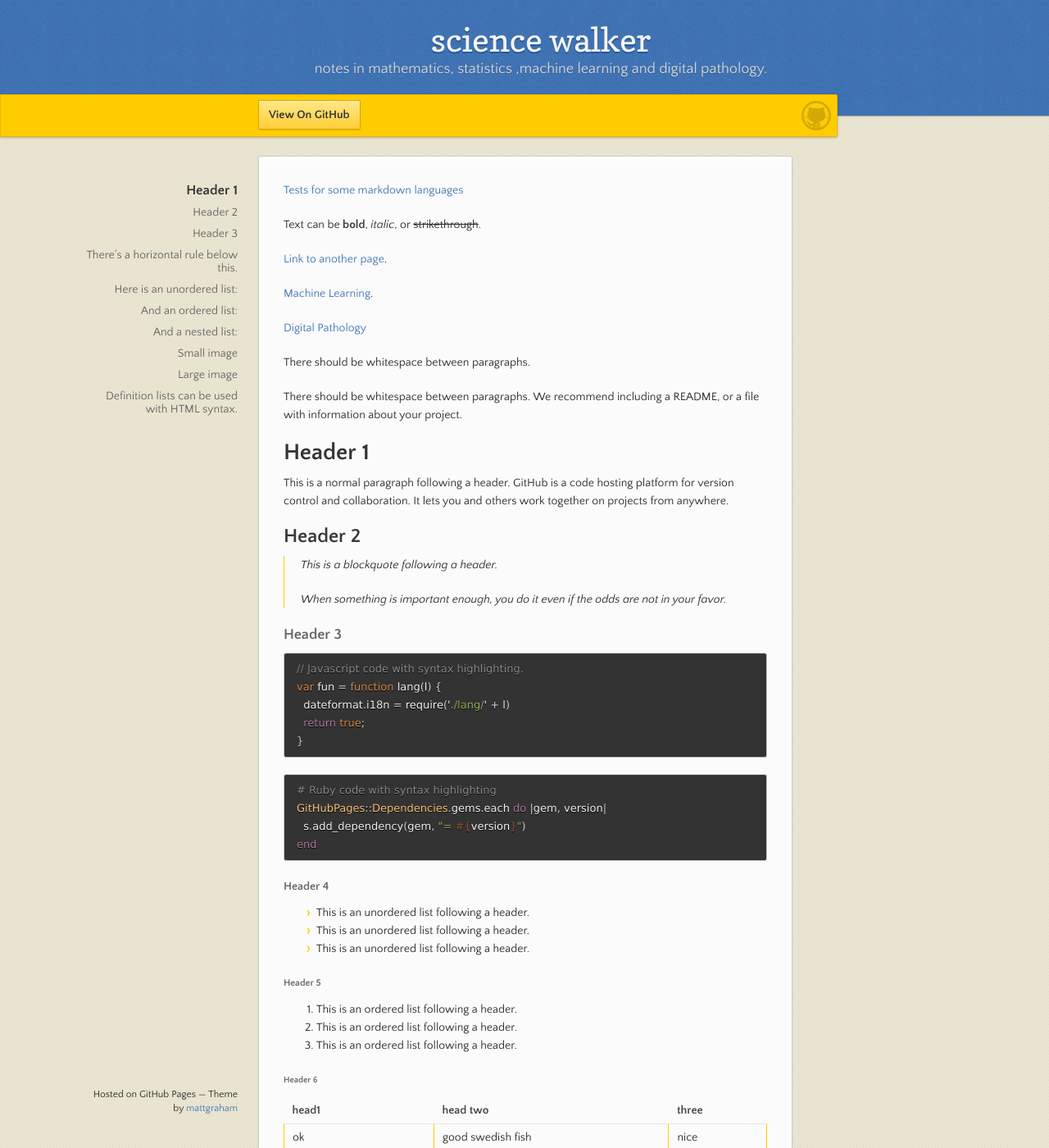
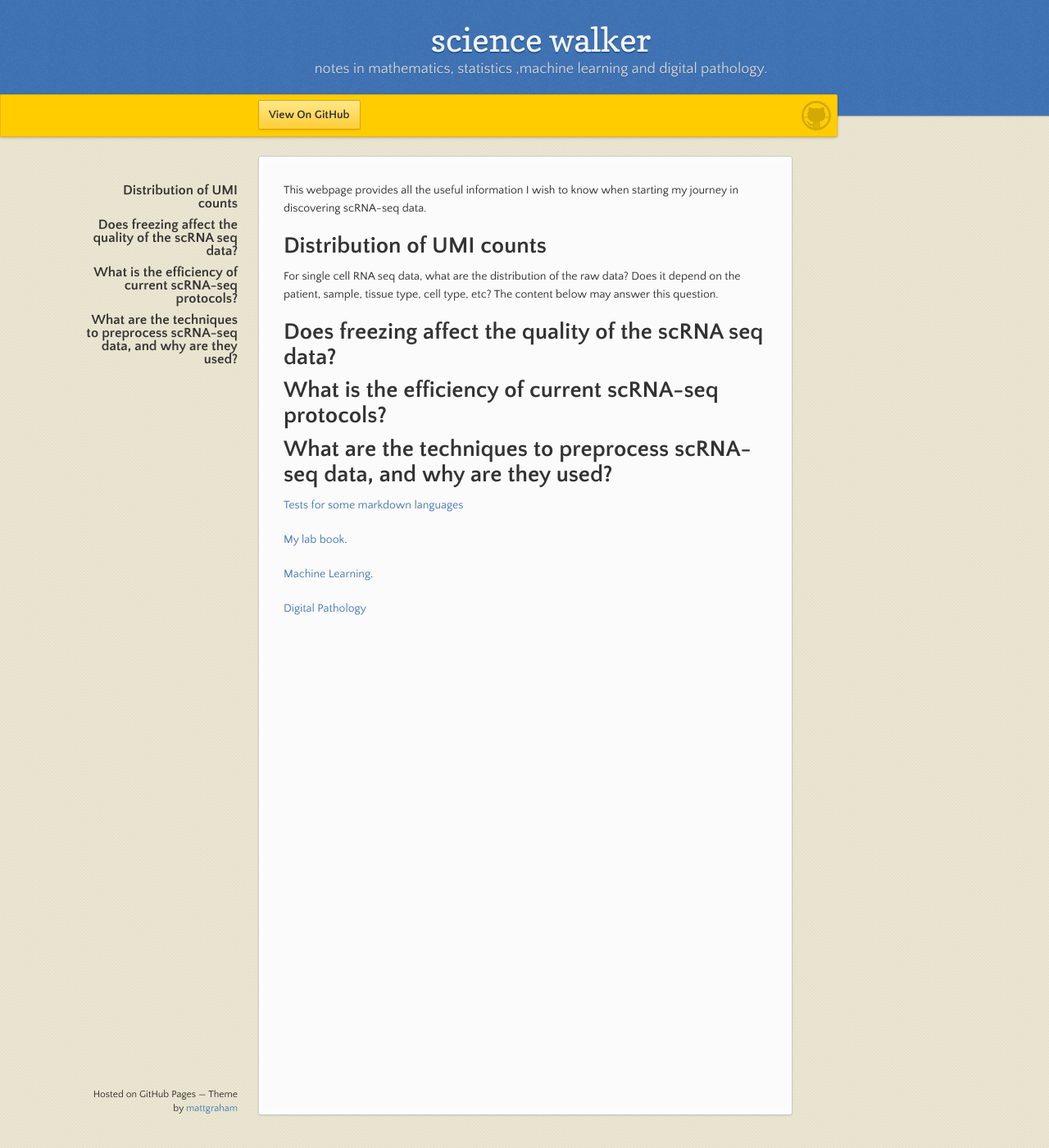
Before and after one commit to xloctran/xloctran.github.io, a Jekyll site: the page built from index.md, in a window 1280 px wide and 1400 px high. Shown: the whole window at 82% size. Built offline with Jekyll 4.4.1, drawn with Linux system fonts in a browser that asks for light colours; formulas are drawn with MathJax 3; some of the changed text lies outside the part shown.

Commit message:
update the front page

````diff
--- a/index.md
+++ b/index.md
@@ -2,138 +2,25 @@
 layout: default
 ---
 
+This webpage provides all the useful information I wish to know when starting my journey in discovering scRNA-seq data.
+
+# Distribution of UMI counts
+
+For single cell RNA seq data, what are the distribution of the raw data? Does it depend on the patient, sample, tissue type, cell type, etc? The content below may answer this question.
+
+# Does freezing affect the quality of the scRNA seq data?
+
+# What is the efficiency of current scRNA-seq protocols?
+
+# What are the techniques to preprocess scRNA-seq data, and why are they used?
+
 [Tests for some markdown languages](./test.html)
 
-Text can be **bold**, _italic_, or ~~strikethrough~~.
 
-[Link to another page](./another-page.html).
+[My lab book](./another-page.html).
 
 
 [Machine Learning](./machinelearning.html).
 
 
 [Digital Pathology](./newpage.html)
-
-There should be whitespace between paragraphs.
-
-There should be whitespace between paragraphs. We recommend including a README, or a file with information about your project.
-
-# Header 1
-
-This is a normal paragraph following a header. GitHub is a code hosting platform for version control and collaboration. It lets you and others work together on projects from anywhere.
-
-## Header 2
-
-> This is a blockquote following a header.
->
-> When something is important enough, you do it even if the odds are not in your favor.
-
-### Header 3
-
-```js
-// Javascript code with syntax highlighting.
-var fun = function lang(l) {
-  dateformat.i18n = require('./lang/' + l)
-  return true;
-}
-```
-
-```ruby
-# Ruby code with syntax highlighting
-GitHubPages::Dependencies.gems.each do |gem, version|
-  s.add_dependency(gem, "= #{version}")
-end
-```
-
-#### Header 4
-
-*   This is an unordered list following a header.
-*   This is an unordered list following a header.
-*   This is an unordered list following a header.
-
-##### Header 5
-
-1.  This is an ordered list following a header.
-2.  This is an ordered list following a header.
-3.  This is an ordered list following a header.
-
-###### Header 6
-
-| head1        | head two          | three |
-|:-------------|:------------------|:------|
-| ok           | good swedish fish | nice  |
-| out of stock | good and plenty   | nice  |
-| ok           | good `oreos`      | hmm   |
-| ok           | good `zoute` drop | yumm  |
-
-### There's a horizontal rule below this.
-
-* * *
-
-### Here is an unordered list:
-
-*   Item foo
-*   Item bar
-*   Item baz
-*   Item zip
-
-### And an ordered list:
-
-1.  Item one
-1.  Item two
-1.  Item three
-1.  Item four
-
-### And a nested list:
-
-- level 1 item
-  - level 2 item
-  - level 2 item
-    - level 3 item
-    - level 3 item
-- level 1 item
-  - level 2 item
-  - level 2 item
-  - level 2 item
-- level 1 item
-  - level 2 item
-  - level 2 item
-- level 1 item
-
-### Small image
-
-![Octocat](https://github.githubassets.com/images/icons/emoji/octocat.png)
-
-### Large image
-
-![Branching](https://guides.github.com/activities/hello-world/branching.png)
-
-
-### Definition lists can be used with HTML syntax.
-
-<dl>
-<dt>Name</dt>
-<dd>Godzilla</dd>
-<dt>Born</dt>
-<dd>1952</dd>
-<dt>Birthplace</dt>
-<dd>Japan</dd>
-<dt>Color</dt>
-<dd>Green</dd>
-</dl>
-
-```
-Long, single-line code blocks should not wrap. They should horizontally scroll if they are too long. This line should be long enough to demonstrate this.
-```
-
-```
-The final element.
-```
-$$ a + b = c $$
-$$
-\begin{equation}
-....
-\end{equation}
-$$
-
-{% include lib/mathjax.html %}
````
